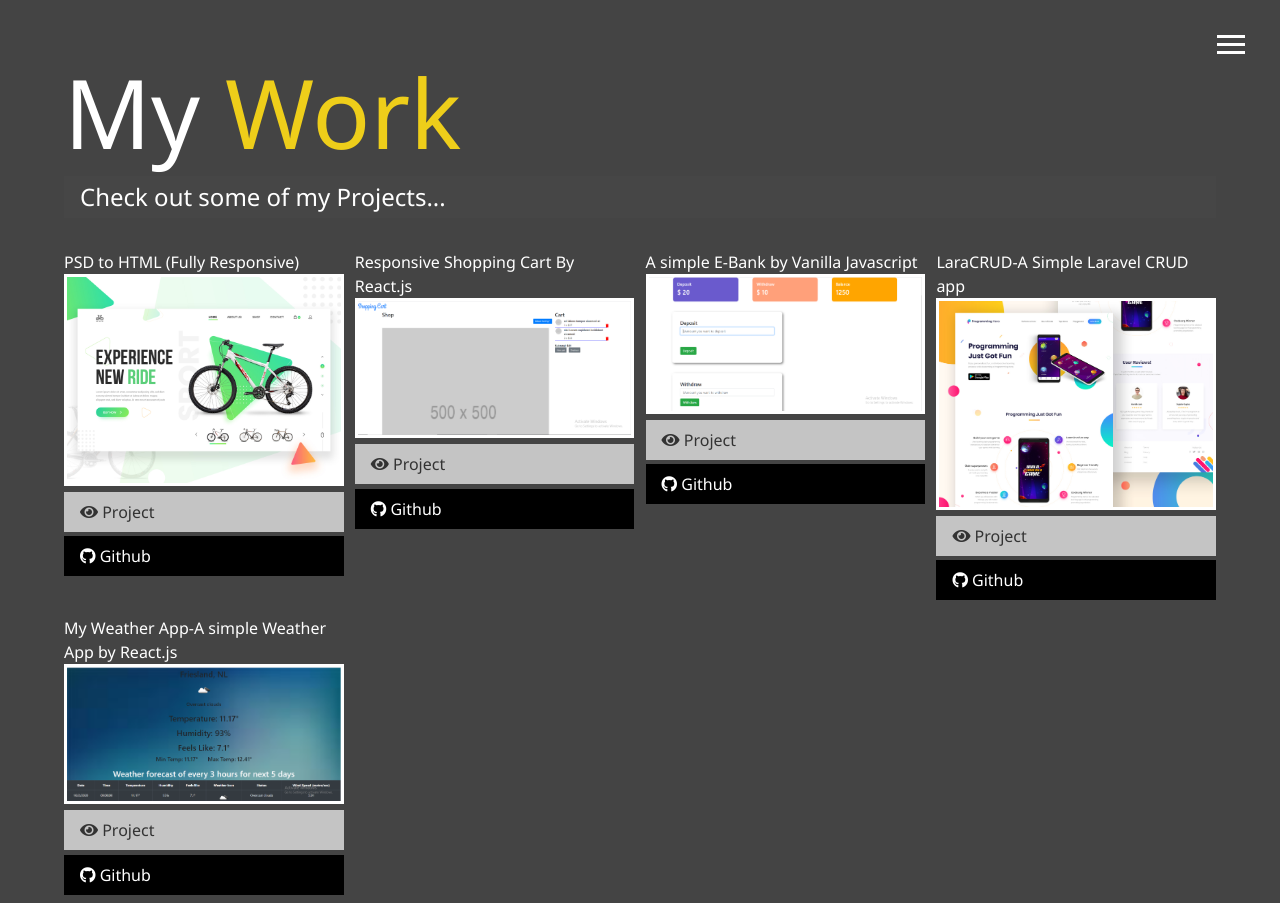
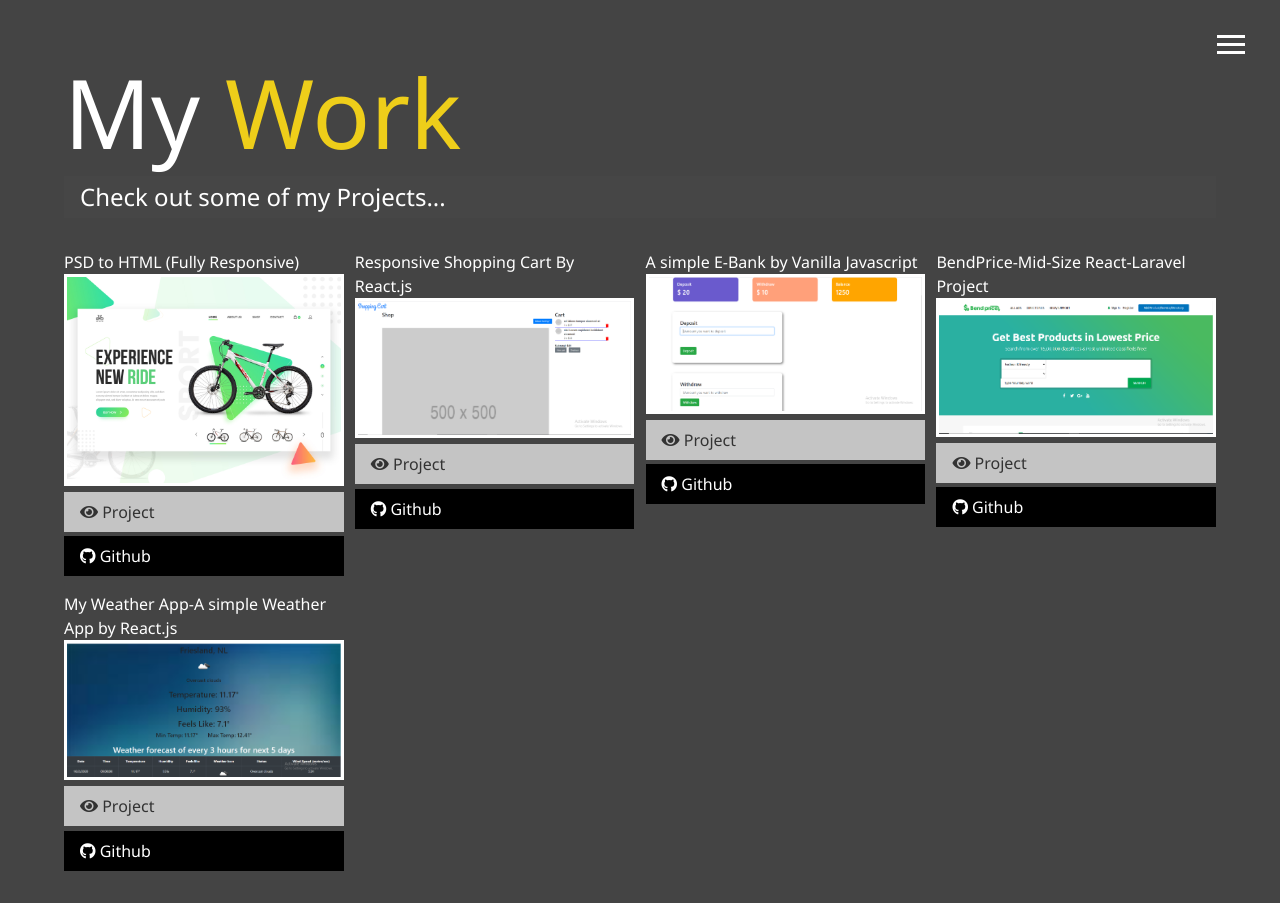
Before and after one commit to biswaspiyalCSERUET/newest-portfolio, a website: page dist/work.html in a window 1280 px wide. Shown: the top 903 px of the page. Drawn offline with Linux system fonts and the light colour scheme.

Commit message:
done everything

```diff
--- a/dist/work.html
+++ b/dist/work.html
@@ -100,17 +100,13 @@
         </div>
         <div class="item">
           <a href="#!">
-            <label for="">LaraCRUD-A Simple Laravel CRUD app</label>
-            <img src="img/projects/work-3.jpg" alt="Projects four" />
+            <label for="">BendPrice-Mid-Size React-Laravel Project</label>
+            <img src="img/projects/bend.PNG" alt="Projects four" />
           </a>
           <a target="_blank" href="" class="btn-light">
             <i class="fas fa-eye"></i> Project
           </a>
-          <a
-            target="_blank"
-            href="https://github.com/biswaspiyalCSERUET/laracrud"
-            class="btn-dark"
-          >
+          <a target="_blank" href="" class="btn-dark">
             <i class="fab fa-github"></i> Github
           </a>
         </div>
```
Also changed, not shown: dist/img/new-small.jpg (added), dist/img/ns.jpg (added), dist/img/projects/bend.PNG (added).
